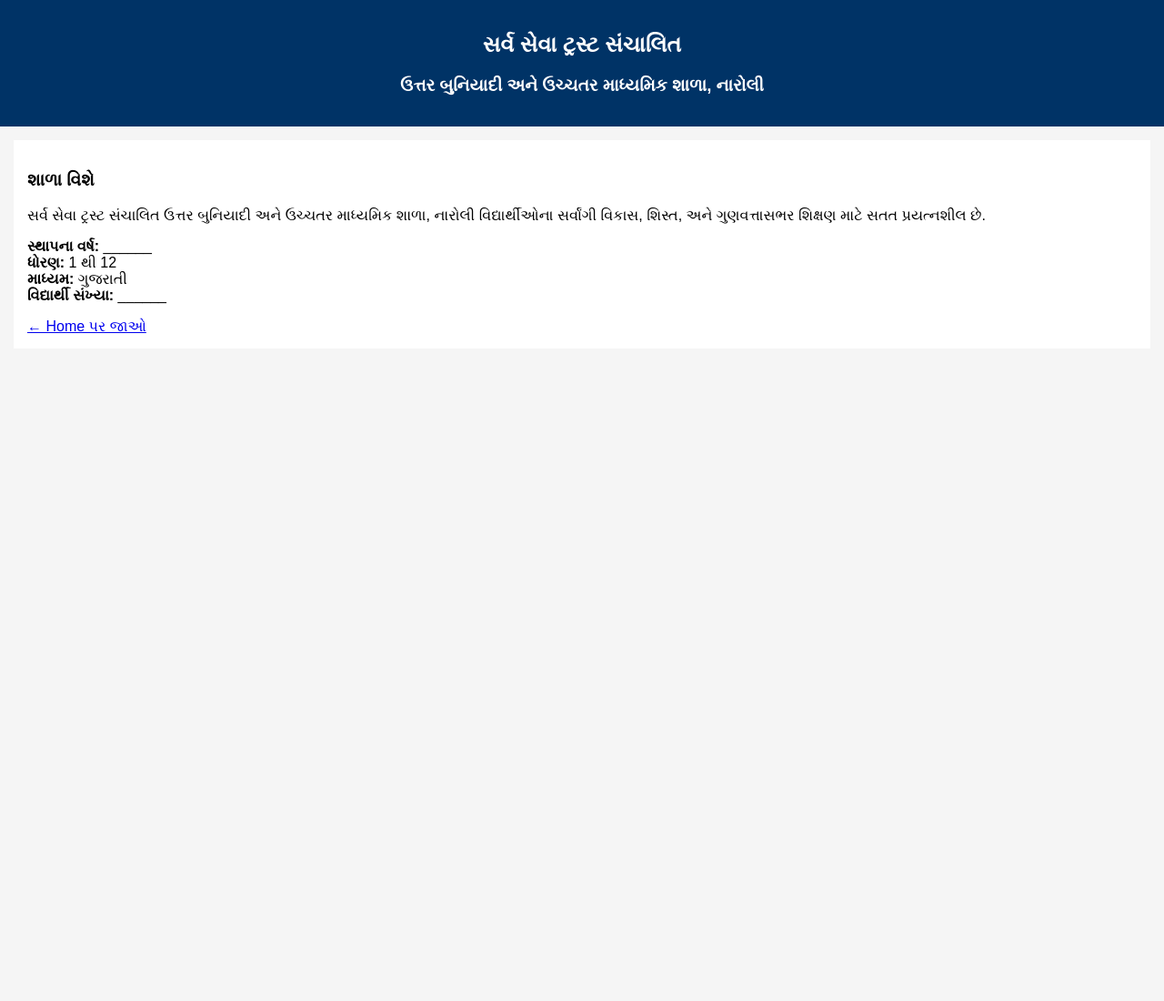
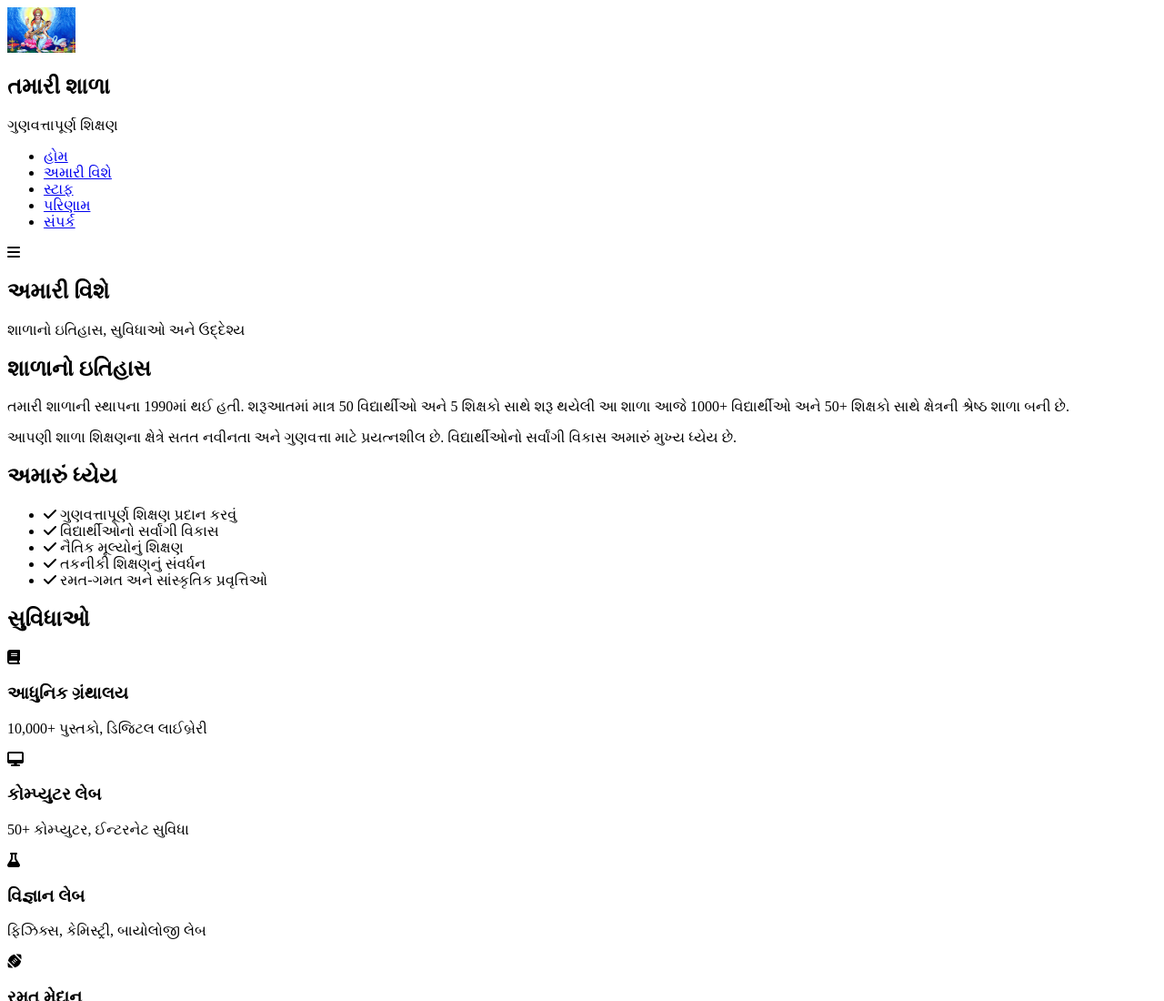
Before and after one commit to ubvnaroli/school-website, a plain HTML site: page about.html in a window 1280 px wide. Shown: the top 1100 px of the page at 91% size. Before the commit the page ends 800 px from the top, so only its background shows below. Drawn offline with Linux system fonts and the light colour scheme.

Commit message:
Update about.html

```diff
--- a/about.html
+++ b/about.html
@@ -1,40 +1,137 @@
 <!DOCTYPE html>
-<html>
+<html lang="gu">
 <head>
-  <title>About School</title>
-  <meta name="viewport" content="width=device-width, initial-scale=1">
-  <style>
-    body { font-family: Arial; background:#f5f5f5; margin:0; }
-    header { background:#003366; color:white; padding:15px; text-align:center; }
-    .box { background:white; margin:15px; padding:15px; }
-  </style>
+    <meta charset="UTF-8">
+    <meta name="viewport" content="width=device-width, initial-scale=1.0">
+    <title>અમારી વિશે - તમારી શાળાનું નામ</title>
+
+    <!-- Google Fonts -->
+    <link href="https://fonts.googleapis.com/css2?family=Poppins:wght@300;400;500;600;700&display=swap" rel="stylesheet">
+
+    <!-- Font Awesome -->
+    <link rel="stylesheet" href="https://cdnjs.cloudflare.com/ajax/libs/font-awesome/6.4.0/css/all.min.css">
+
+    <!-- CSS -->
+    <link rel="stylesheet" href="style.css">
 </head>
+<body>
+    <!-- Navigation -->
+    <nav class="navbar">
+        <div class="logo">
+            <img src="logo.png" alt="School Logo" height="50">
+            <div class="logo-text">
+                <h2>તમારી શાળા</h2>
+                <p>ગુણવત્તાપૂર્ણ શિક્ષણ</p>
+            </div>
+        </div>
 
-<body>
+        <ul class="nav-links">
+            <li><a href="index.html">હોમ</a></li>
+            <li><a href="about.html" class="active">અમારી વિશે</a></li>
+            <li><a href="staff.html">સ્ટાફ</a></li>
+            <li><a href="result.html">પરિણામ</a></li>
+            <li><a href="#" class="contact-btn">સંપર્ક</a></li>
+        </ul>
 
-<header>
-  <h2>સર્વ સેવા ટ્રસ્ટ સંચાલિત</h2>
-  <h3>ઉત્તર બુનિયાદી અને ઉચ્ચતર માધ્યમિક શાળા, નારોલી</h3>
-</header>
+        <div class="menu-toggle">
+            <i class="fas fa-bars"></i>
+        </div>
+    </nav>
 
-<div class="box">
-  <h3>શાળા વિશે</h3>
+    <!-- Page Header -->
+    <section class="page-header">
+        <div class="container">
+            <h1>અમારી વિશે</h1>
+            <p>શાળાનો ઇતિહાસ, સુવિધાઓ અને ઉદ્દેશ્ય</p>
+        </div>
+    </section>
 
-  <p>
-  સર્વ સેવા ટ્રસ્ટ સંચાલિત ઉત્તર બુનિયાદી અને ઉચ્ચતર માધ્યમિક શાળા, નારોલી
-  વિદ્યાર્થીઓના સર્વાંગી વિકાસ, શિસ્ત, અને ગુણવત્તાસભર શિક્ષણ માટે
-  સતત પ્રયત્નશીલ છે.
-  </p>
+    <!-- About Content -->
+    <section class="about-content">
+        <div class="container">
+            <div class="about-section">
+                <h2>શાળાનો ઇતિહાસ</h2>
+                <p>તમારી શાળાની સ્થાપના 1990માં થઈ હતી. શરૂઆતમાં માત્ર 50 વિદ્યાર્થીઓ અને 5 શિક્ષકો સાથે શરૂ થયેલી આ શાળા આજે 1000+ વિદ્યાર્થીઓ અને 50+ શિક્ષકો સાથે ક્ષેત્રની શ્રેષ્ઠ શાળા બની છે.</p>
 
-  <p>
-  <b>સ્થાપના વર્ષ:</b> ______ <br>
-  <b>ધોરણ:</b> 1 થી 12 <br>
-  <b>માધ્યમ:</b> ગુજરાતી <br>
-  <b>વિદ્યાર્થી સંખ્યા:</b> ______
-  </p>
+                <p>આપણી શાળા શિક્ષણના ક્ષેત્રે સતત નવીનતા અને ગુણવત્તા માટે પ્રયત્નશીલ છે. વિદ્યાર્થીઓનો સર્વાંગી વિકાસ અમારું મુખ્ય ધ્યેય છે.</p>
+            </div>
 
-  <a href="index.html">← Home પર જાઓ</a>
-</div>
+            <div class="about-section">
+                <h2>અમારું ધ્યેય</h2>
+                <ul class="vision-list">
+                    <li><i class="fas fa-check"></i> ગુણવત્તાપૂર્ણ શિક્ષણ પ્રદાન કરવું</li>
+                    <li><i class="fas fa-check"></i> વિદ્યાર્થીઓનો સર્વાંગી વિકાસ</li>
+                    <li><i class="fas fa-check"></i> નૈતિક મૂલ્યોનું શિક્ષણ</li>
+                    <li><i class="fas fa-check"></i> તકનીકી શિક્ષણનું સંવર્ધન</li>
+                    <li><i class="fas fa-check"></i> રમત-ગમત અને સાંસ્કૃતિક પ્રવૃત્તિઓ</li>
+                </ul>
+            </div>
 
+            <div class="about-section">
+                <h2>સુવિધાઓ</h2>
+                <div class="facilities">
+                    <div class="facility">
+                        <i class="fas fa-book"></i>
+                        <h3>આધુનિક ગ્રંથાલય</h3>
+                        <p>10,000+ પુસ્તકો, ડિજિટલ લાઈબ્રેરી</p>
+                    </div>
+
+                    <div class="facility">
+                        <i class="fas fa-desktop"></i>
+                        <h3>કોમ્પ્યુટર લેબ</h3>
+                        <p>50+ કોમ્પ્યુટર, ઈન્ટરનેટ સુવિધા</p>
+                    </div>
+
+                    <div class="facility">
+                        <i class="fas fa-flask"></i>
+                        <h3>વિજ્ઞાન લેબ</h3>
+                        <p>ફિઝિક્સ, કેમિસ્ટ્રી, બાયોલોજી લેબ</p>
+                    </div>
+
+                    <div class="facility">
+                        <i class="fas fa-football-ball"></i>
+                        <h3>રમત મેદાન</h3>
+                        <p>ક્રિકેટ, ફૂટબોલ, વૉલિબોલ મેદાન</p>
+                    </div>
+                </div>
+            </div>
+        </div>
+    </section>
+
+    <!-- Footer -->
+    <footer class="footer">
+        <div class="container">
+            <div class="footer-content">
+                <div class="footer-section">
+                    <h3>તમારી શાળા</h3>
+                    <p>ગુણવત્તાપૂર્ણ શિક્ષણ અને સંપૂર્ણ વ્યક્તિત્વ વિકાસ માટે પ્રતિબદ્ધ.</p>
+                </div>
+
+                <div class="footer-section">
+                    <h3>ઝડપી લિંક્સ</h3>
+                    <ul>
+                        <li><a href="index.html">હોમ</a></li>
+                        <li><a href="about.html">અમારી વિશે</a></li>
+                        <li><a href="staff.html">સ્ટાફ</a></li>
+                        <li><a href="result.html">પરિણામ</a></li>
+                    </ul>
+                </div>
+
+                <div class="footer-section">
+                    <h3>સંપર્ક કરો</h3>
+                    <p><i class="fas fa-map-marker-alt"></i> શાળાનું સરનામું</p>
+                    <p><i class="fas fa-phone"></i> +91 98765 43210</p>
+                    <p><i class="fas fa-envelope"></i> info@yourschool.com</p>
+                </div>
+            </div>
+
+            <div class="footer-bottom">
+                <p>&copy; 2024 તમારી શાળાનું નામ. બધા હક્ક સ્વરક્ષિત.</p>
+            </div>
+        </div>
+    </footer>
+
+    <!-- JavaScript -->
+    <script src="script.js"></script>
 </body>
 </html>
```
